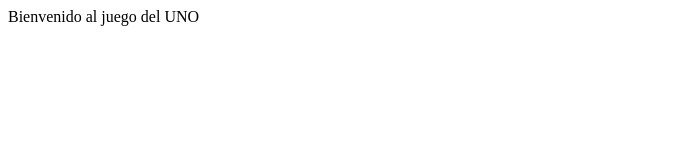
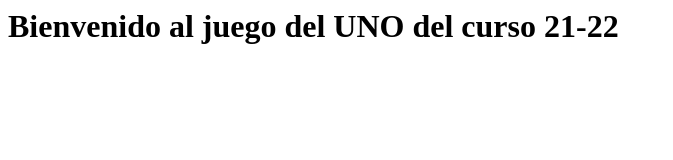
Before and after one commit to ImvD/PIS_UNO_IMVD, a plain HTML site: page index.html in a window 1280 px wide. Shown: the whole page, without its empty margins (0-673 px from the left). Drawn offline with Linux system fonts and the light colour scheme.

Commit message:
Añado rama home

```diff
--- a/index.html
+++ b/index.html
@@ -3,6 +3,6 @@
         <title>El juego del UNO</title>
     </head>
     <body>
-        Bienvenido al juego del UNO
+        <h1> Bienvenido al juego del UNO del curso 21-22 </h1>
     </body>
 </html>
```
